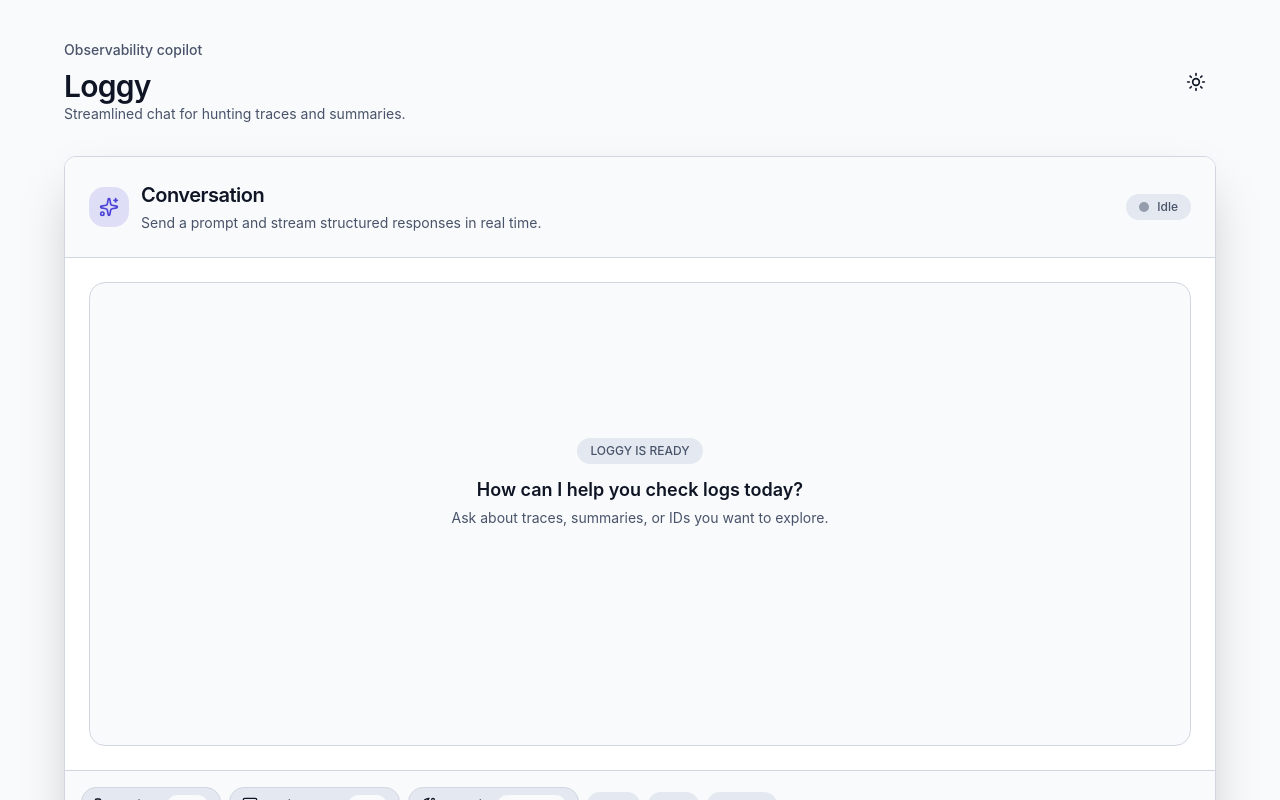
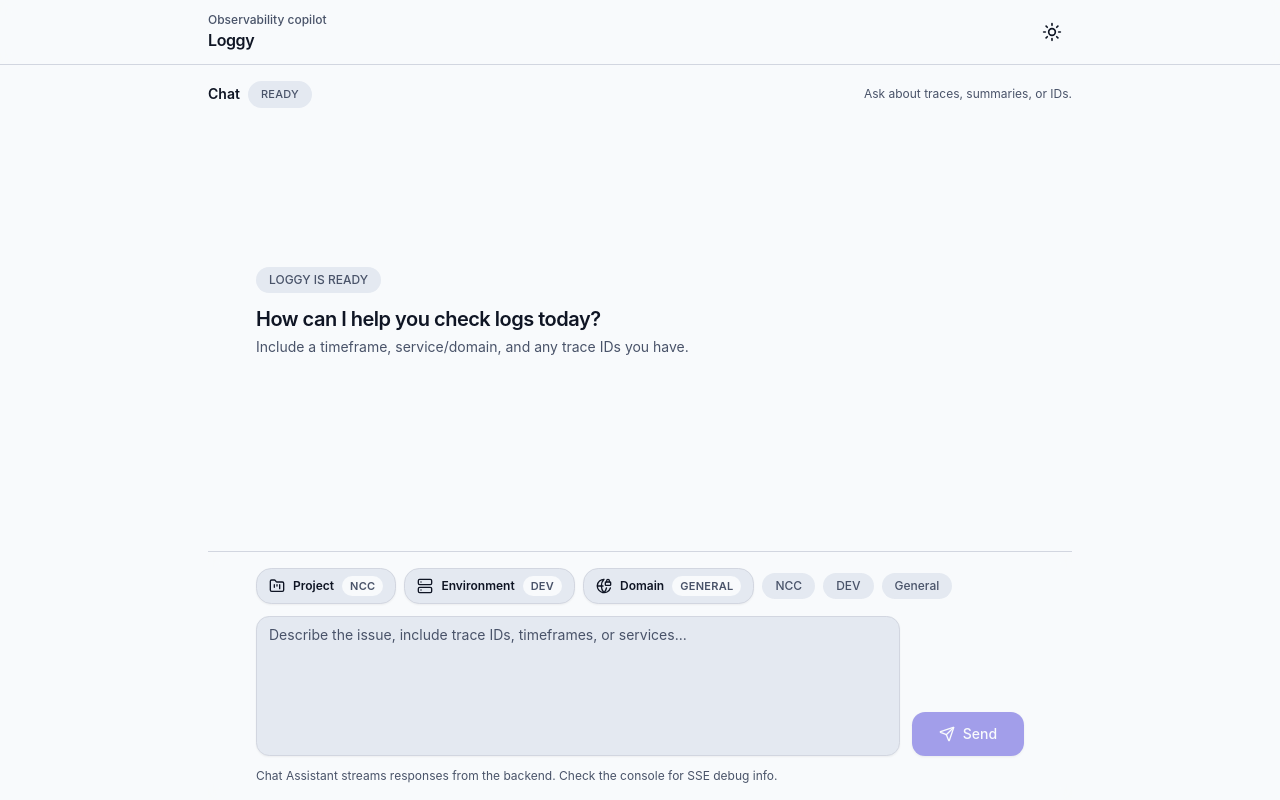
Before and after one commit to Abbiirr/ai-chat-frontend, a React (Vite) app: page / in a window 1280 px wide. Shown: the top 800 px of the page. Built offline with nearby package versions, Linux system fonts and the light colour scheme.

Commit message:
FEAT: Removes nested chatboxes

```diff
--- a/src/App.tsx
+++ b/src/App.tsx
@@ -5,28 +5,22 @@ import { ThemeProvider } from "./components/theme-provider";
 export default function App() {
   return (
     <ThemeProvider defaultTheme="system" storageKey="chat-theme">
-      <div className="min-h-screen bg-background text-foreground">
-        <div className="container flex min-h-screen flex-col gap-8 py-10">
-          <header className="flex flex-col justify-between gap-4 sm:flex-row sm:items-center">
-            <div className="space-y-2">
-              <p className="text-sm font-medium text-muted-foreground">
+      <div className="flex min-h-screen flex-col bg-background text-foreground">
+        <header className="sticky top-0 z-10 border-b border-border bg-background/80 backdrop-blur">
+          <div className="mx-auto flex w-full max-w-4xl items-center justify-between px-4 py-3">
+            <div className="leading-tight">
+              <p className="text-xs font-medium text-muted-foreground">
                 Observability copilot
               </p>
-              <div>
-                <h1 className="text-3xl font-semibold tracking-tight text-foreground">
-                  Loggy
-                </h1>
-                <p className="text-sm text-muted-foreground">
-                  Streamlined chat for hunting traces and summaries.
-                </p>
-              </div>
+              <h1 className="text-base font-semibold tracking-tight">Loggy</h1>
             </div>
+            <ThemeToggle />
+          </div>
+        </header>
 
-            <ThemeToggle />
-          </header>
-
+        <main className="mx-auto flex w-full max-w-4xl flex-1 min-h-0 flex-col px-4">
           <ChatInterface />
-        </div>
+        </main>
       </div>
     </ThemeProvider>
   );
--- a/src/components/ChatInterface.tsx
+++ b/src/components/ChatInterface.tsx
@@ -9,16 +9,6 @@ import type {
 import ChatBubble from "./ChatBubble";
 import ChatInput from "./ChatInput";
 import { Badge } from "./ui/badge";
-import {
-  Card,
-  CardContent,
-  CardDescription,
-  CardFooter,
-  CardHeader,
-  CardTitle,
-} from "./ui/card";
-import { ScrollArea } from "./ui/scroll-area";
-import { Sparkles } from "lucide-react";
 
 type SummaryPayload = {
   created_files?: string[];
@@ -406,46 +396,35 @@ export default function ChatInterface() {
   };
 
   return (
-    <Card className="overflow-hidden border-border bg-card shadow-2xl">
-      <CardHeader className="border-b border-border bg-background">
-        <div className="flex items-center justify-between gap-4">
-          <div className="flex items-center gap-3">
-            <span className="flex h-10 w-10 items-center justify-center rounded-lg bg-primary/15 text-primary">
-              <Sparkles className="h-5 w-5" />
-            </span>
-            <div className="space-y-1">
-              <CardTitle className="text-xl">Conversation</CardTitle>
-              <CardDescription>
-                Send a prompt and stream structured responses in real time.
-              </CardDescription>
-            </div>
-          </div>
-          <Badge variant={isStreaming ? "info" : "muted"} className="flex items-center gap-2 text-xs">
-            <span
-              className={`h-2.5 w-2.5 rounded-full ${
-                isStreaming ? "bg-accent animate-pulse" : "bg-muted-foreground/50"
-              }`}
-            />
-            {isStreaming ? "Streaming" : "Idle"}
+    <div className="flex flex-1 min-h-0 flex-col">
+      <div className="flex items-center justify-between gap-3 py-4">
+        <div className="flex items-center gap-2">
+          <h2 className="text-sm font-semibold">Chat</h2>
+          <Badge variant="muted" className="text-[11px] uppercase tracking-wide">
+            {isStreaming ? "Streaming" : "Ready"}
           </Badge>
         </div>
-      </CardHeader>
+        <p className="text-xs text-muted-foreground">
+          {isStreaming ? "Working…" : "Ask about traces, summaries, or IDs."}
+        </p>
+      </div>
 
-      <CardContent className="p-0">
-        <div className="px-6 py-6">
-          <ScrollArea viewportRef={messagesWrapperRef} className="h-[58vh] w-full rounded-2xl border border-border bg-background">
-            <div className="flex min-h-[50vh] flex-col gap-4 p-4">
+      <div
+        ref={messagesWrapperRef}
+        className="flex-1 overflow-y-auto pb-6 pt-2"
+      >
+        <div className="mx-auto flex w-full max-w-3xl flex-col gap-4">
           {messages.length === 0 ? (
-                <div className="flex flex-1 flex-col items-center justify-center gap-3 text-center">
-                  <Badge variant="muted" className="px-3 py-1 text-xs uppercase">
+            <div className="flex min-h-[45vh] flex-col justify-center gap-3">
+              <Badge variant="muted" className="w-fit px-3 py-1 text-xs uppercase">
                 Loggy is ready
               </Badge>
               <div className="space-y-1">
-                    <p className="text-lg font-semibold text-foreground">
+                <p className="text-xl font-semibold tracking-tight">
                   How can I help you check logs today?
                 </p>
                 <p className="text-sm text-muted-foreground">
-                      Ask about traces, summaries, or IDs you want to explore.
+                  Include a timeframe, service/domain, and any trace IDs you have.
                 </p>
               </div>
             </div>
@@ -460,18 +439,18 @@ export default function ChatInterface() {
             ))
           )}
         </div>
-          </ScrollArea>
       </div>
-      </CardContent>
 
-      <CardFooter className="border-t border-border bg-background p-4">
+      <div className="border-t border-border bg-background/80 py-4 backdrop-blur">
+        <div className="mx-auto w-full max-w-3xl">
           <ChatInput
             input={input}
             setInput={setInput}
             onSend={sendMessage}
             isStreaming={isStreaming}
           />
-      </CardFooter>
-    </Card>
+        </div>
+      </div>
+    </div>
   );
 }
```
Lines whose indentation alone changed are shown as unchanged.
